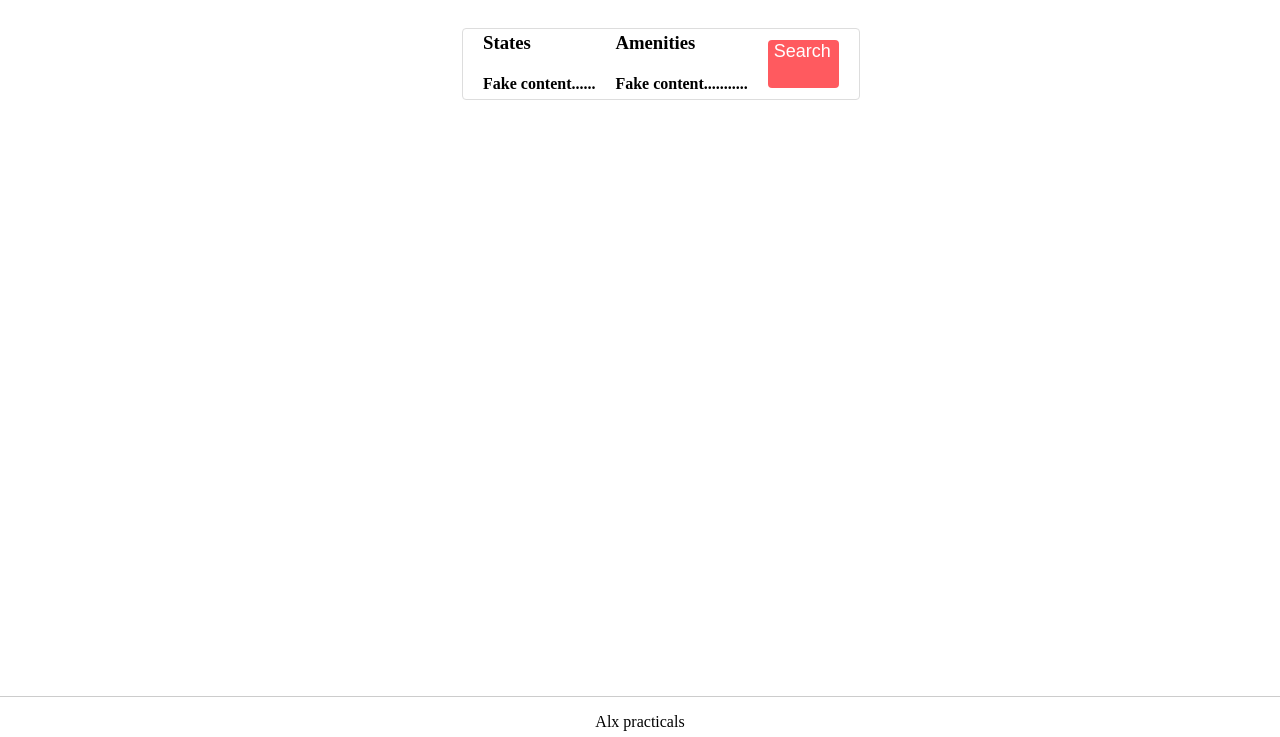
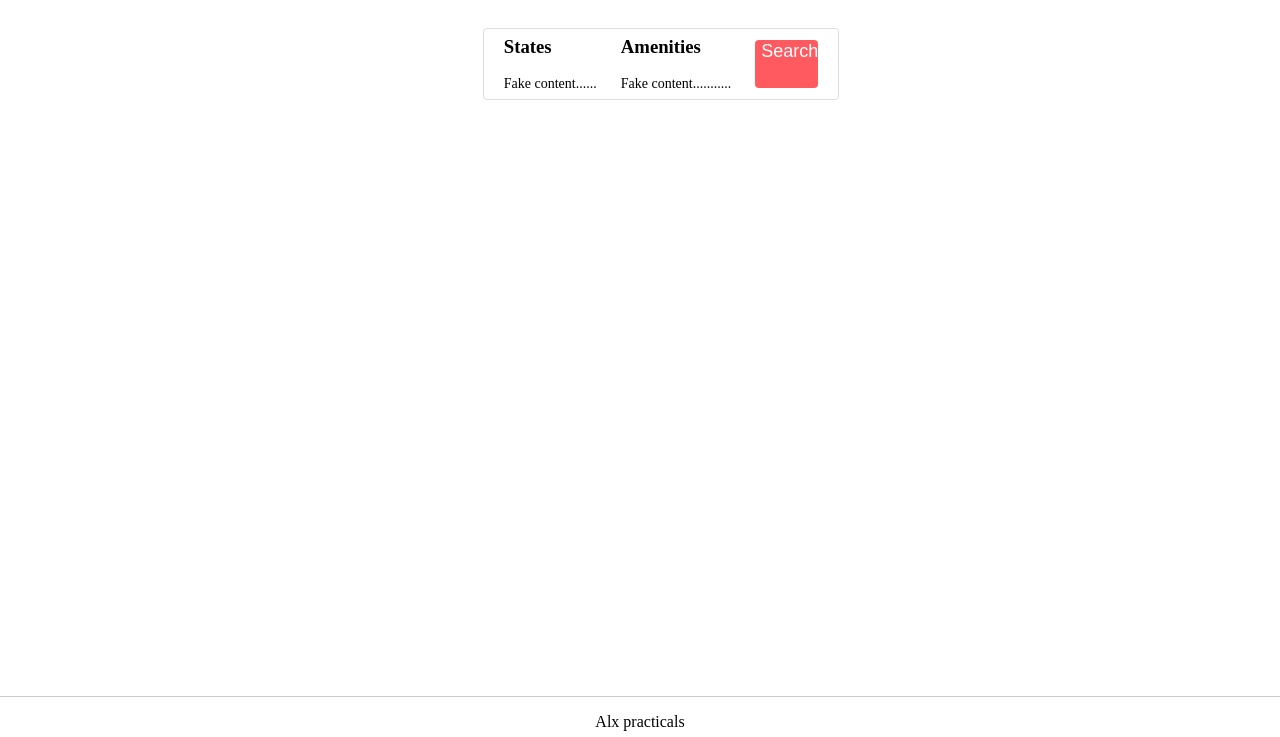
Before and after one commit to Nzioka6350/Bnb_SImple-web, a plain HTML site: page Front-End/index.html in a window 1280 px wide. Shown: the part 63-800 px from the top of the page. Drawn offline with Linux system fonts and the light colour scheme.

Commit message:
more about amenities and states

```diff
--- a/Front-End/index.html
+++ b/Front-End/index.html
@@ -15,11 +15,11 @@
 
         <div class="container">
             <section class="filters">
-                <div class="locations">
+                <div class="locate">
                     <h3>States</h3>
                     <h4>Fake content......</h4>
                 </div>
-                <div class="amenities">
+                <div class="locate">
                     <h3>Amenities</h3>
                     <h4>Fake content...........</h4>
 
--- a/Front-End/style.css
+++ b/Front-End/style.css
@@ -55,6 +55,14 @@ header p{
     opacity: 90%;
 }
 
+.locate h3{
+    font-weight: 600;
+}
+.locate h4{
+    font-weight: 400;
+    font-size: 14px;
+
+}
 footer{
     background-color: white;
    height: 40px;
```
